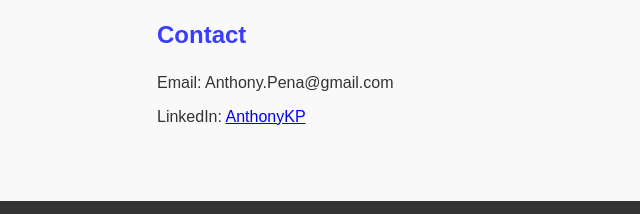
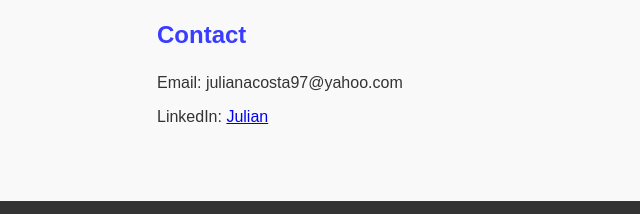
Before and after one commit to Acosta117s/Julian_PS, a plain HTML site: page index.html in a window 1280 px wide. Shown: the part 899-1113 px from the top of the page, 83-723 px from the left. Drawn offline with Linux system fonts and the light colour scheme.

Commit message:
V.2 - update

```diff
--- a/index.html
+++ b/index.html
@@ -51,8 +51,8 @@
   <!-- Contact Section -->
   <section id="contact">
     <h2>Contact</h2>
-    <p>Email: Anthony.Pena@gmail.com</p>
-    <p>LinkedIn: <a href="https://www.linkedin.com">AnthonyKP</a></p>
+    <p>Email: julianacosta97@yahoo.com</p>
+    <p>LinkedIn: <a href="https://www.linkedin.com">Julian</a></p>
   </section>
 
   <!-- Footer -->
```
